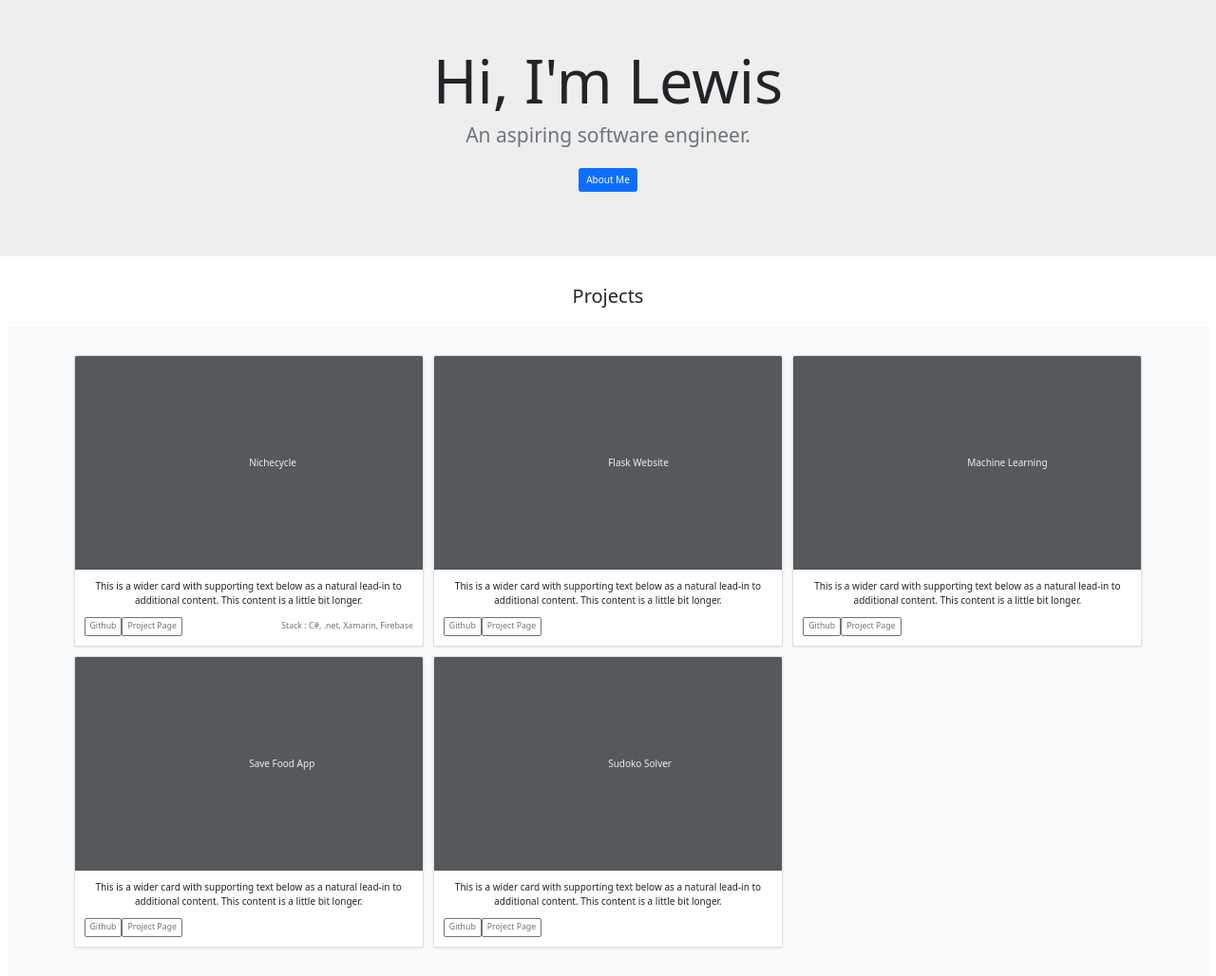
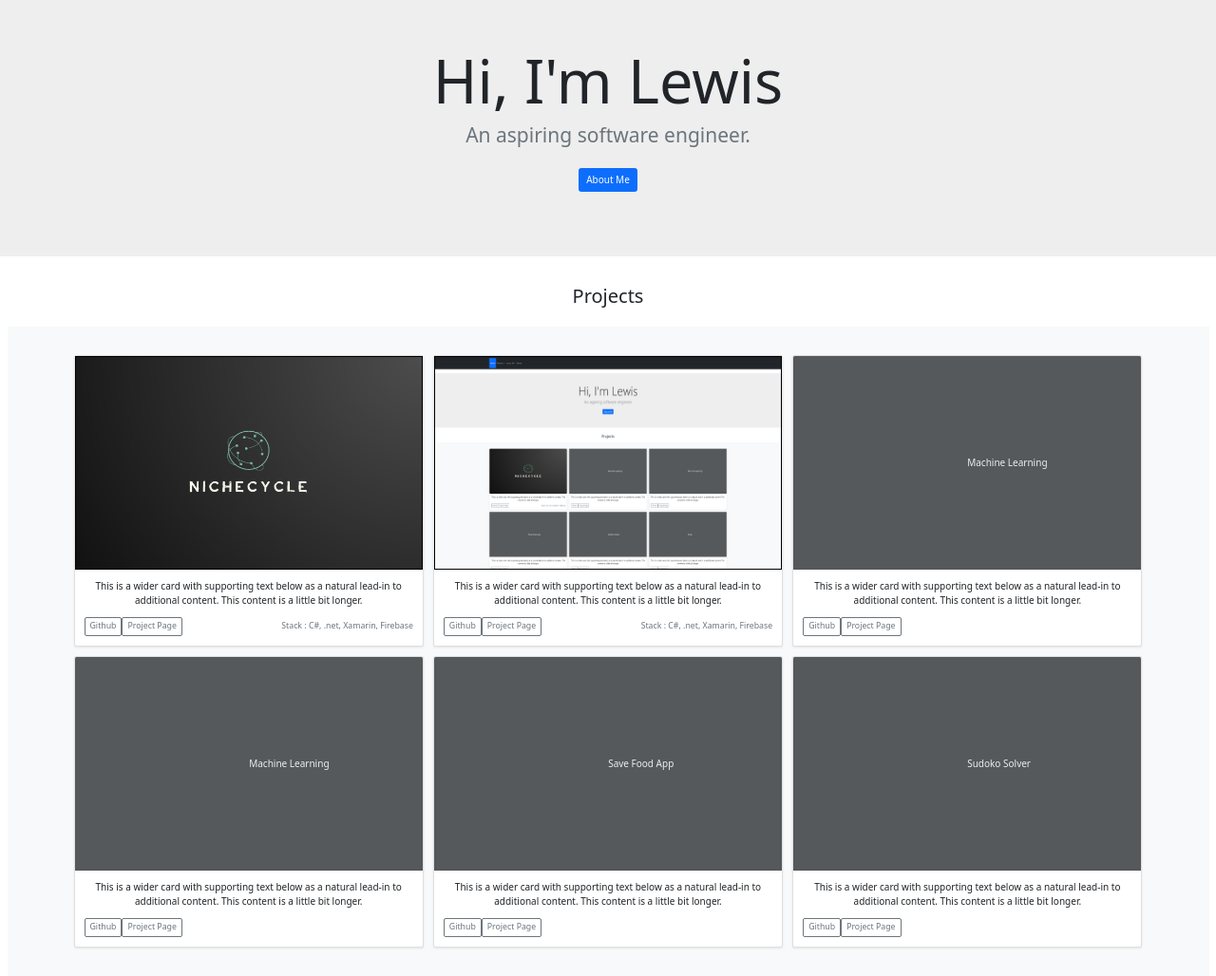
Before and after one commit to CodeLew93/Portfolio-Website, a Flask app: page / in a window 1280 px wide. Shown: the part 83-1111 px from the top of the page at 95% size. Run offline with Flask 2, Linux system fonts and the light colour scheme; some libraries are stand-ins or nearby versions.

Commit message:
finish styling of home page, added in static folder

```diff
--- a/templates/base.html
+++ b/templates/base.html
@@ -1,5 +1,12 @@
 <!doctype html>
 <html lang="en">
+<head>
+  <title>Portfolio</title>
+  <meta charset="utf-8">
+  <meta name="viewport" content="width=device-width, initial-scale=1">
+  <link rel="stylesheet" href="https://maxcdn.bootstrapcdn.com/bootstrap/3.4.1/css/bootstrap.min.css">
+  <link href="https://cdn.jsdelivr.net/npm/bootstrap@5.0.2/dist/css/bootstrap.min.css" rel="stylesheet" integrity="sha384-EVSTQN3/azprG1Anm3QDgpJLIm9Nao0Yz1ztcQTwFspd3yD65VohhpuuCOmLASjC" crossorigin="anonymous">
+</head>
   <head>
     <meta charset="utf-8">
     <meta name="viewport" content="width=device-width, initial-scale=1, shrink-to-fit=no">
@@ -52,4 +59,6 @@
   </body>
 
   <script src="https://cdn.jsdelivr.net/npm/bootstrap@5.0.2/dist/js/bootstrap.bundle.min.js" integrity="sha384-MrcW6ZMFYlzcLA8Nl+NtUVF0sA7MsXsP1UyJoMp4YLEuNSfAP+JcXn/tWtIaxVXM" crossorigin="anonymous"></script>
+  <script src="https://ajax.googleapis.com/ajax/libs/jquery/3.5.1/jquery.min.js"></script>
+  <script src="https://maxcdn.bootstrapcdn.com/bootstrap/3.4.1/js/bootstrap.min.js"></script>
 </html>
--- a/templates/home.html
+++ b/templates/home.html
@@ -1,12 +1,3 @@
-<!DOCTYPE html>
-<html lang="en">
-<head>
-  <title>Portfolio</title>
-  <meta charset="utf-8">
-  <meta name="viewport" content="width=device-width, initial-scale=1">
-  <link rel="stylesheet" href="https://maxcdn.bootstrapcdn.com/bootstrap/3.4.1/css/bootstrap.min.css">
-  <link href="https://cdn.jsdelivr.net/npm/bootstrap@5.0.2/dist/css/bootstrap.min.css" rel="stylesheet" integrity="sha384-EVSTQN3/azprG1Anm3QDgpJLIm9Nao0Yz1ztcQTwFspd3yD65VohhpuuCOmLASjC" crossorigin="anonymous">
-</head>
 
 {% extends "base.html" %}
 
@@ -32,12 +23,12 @@
             <div class="row row-cols-1 row-cols-sm-2 row-cols-md-3 g-3">
                 <div class="col">
                     <div class="card shadow-sm">
-                    <svg class="bd-placeholder-img card-img-top" width="100%" height="225" xmlns="http://www.w3.org/2000/svg" role="img" aria-label="Placeholder: Thumbnail" preserveAspectRatio="xMidYMid slice" focusable="false"><title>Placeholder</title><rect width="100%" height="100%" fill="#55595c"/><text x="50%" y="50%" fill="#eceeef" dy=".3em">Nichecycle</text></svg>
+                    <image src="{{ url_for('static', filename='nichecycle.png')}}" alt="Stickman" width="100%" height="225" style="border:0.5px solid black">
                     <div class="card-body">
                         <p class="card-text">This is a wider card with supporting text below as a natural lead-in to additional content. This content is a little bit longer.</p>
                         <div class="d-flex justify-content-between align-items-center">
                         <div class="btn-group">
-                            <a href="#"><button type="button" class="btn btn-sm btn-outline-secondary">Github</button></a>
+                            <a href="https://github.com/CodeLew93/Nichecycle"><button type="button" class="btn btn-sm btn-outline-secondary">Github</button></a>
                             <a href="http://127.0.0.1:5000/nichecycle"><button type="button" class="btn btn-sm btn-outline-secondary">Project Page</button></a>
                         </div>
                         <small class="text-muted">Stack : C#, .net, Xamarin, Firebase</small>
@@ -47,13 +38,26 @@
                 </div>
                 <div class="col">
                     <div class="card shadow-sm">
-                    <svg class="bd-placeholder-img card-img-top" width="100%" height="225" xmlns="http://www.w3.org/2000/svg" role="img" aria-label="Placeholder: Thumbnail" preserveAspectRatio="xMidYMid slice" focusable="false"><title>Placeholder</title><rect width="100%" height="100%" fill="#55595c"/><text x="50%" y="50%" fill="#eceeef" dy=".3em">Flask Website</text></svg>
-
+                    <image src="{{ url_for('static', filename='website.png')}}" alt="Stickman" width="100%" height="225" style="border:0.5px solid black">
                     <div class="card-body">
                         <p class="card-text">This is a wider card with supporting text below as a natural lead-in to additional content. This content is a little bit longer.</p>
                         <div class="d-flex justify-content-between align-items-center">
+                        <div class="btn-group">
+                            <a href="https://github.com/CodeLew93/Portfolio-Website"><button type="button" class="btn btn-sm btn-outline-secondary">Github</button></a>
+                            <a href="http://127.0.0.1:5000/flaskwp"><button type="button" class="btn btn-sm btn-outline-secondary">Project Page</button></a>
+                        </div>
+                        <small class="text-muted">Stack : C#, .net, Xamarin, Firebase</small>
+                        </div>
+                    </div>
+                    </div>
+                </div>
+                <div class="col">
+                    <div class="card shadow-sm">
+                        <svg class="bd-placeholder-img card-img-top" width="100%" height="225" xmlns="http://www.w3.org/2000/svg" role="img" aria-label="Placeholder: Thumbnail" preserveAspectRatio="xMidYMid slice" focusable="false"><title>Placeholder</title><rect width="100%" height="100%" fill="#55595c"/><text x="50%" y="50%" fill="#eceeef" dy=".3em">Machine Learning</text></svg>                    <div class="card-body">
+                        <p class="card-text">This is a wider card with supporting text below as a natural lead-in to additional content. This content is a little bit longer.</p>
+                        <div class="d-flex justify-content-between align-items-center">
                         <div class="btn-group ">
-                            <a href="https://github.com/CodeLew93/Portfolio-Website"><button type="button" class="btn btn-sm btn-outline-secondary">Github</button></a>
+                            <a href="#"><button type="button" class="btn btn-sm btn-outline-secondary">Github</button></a>
                             <a href="http://127.0.0.1:5000/flaskwp"><button type="button" class="btn btn-sm btn-outline-secondary">Project Page</button></a>
                         </div>
                         </div>
@@ -116,6 +120,5 @@
 
 
 
-<script src="https://ajax.googleapis.com/ajax/libs/jquery/3.5.1/jquery.min.js"></script>
-<script src="https://maxcdn.bootstrapcdn.com/bootstrap/3.4.1/js/bootstrap.min.js"></script>
+
 </html>
--- a/templates/nichecycle.html
+++ b/templates/nichecycle.html
@@ -1,3 +1,4 @@
+
 {% extends "base.html" %}
 
 {% block header %}
```
Also changed, not shown: static/nichecycle.png (added), static/website.png (added).
